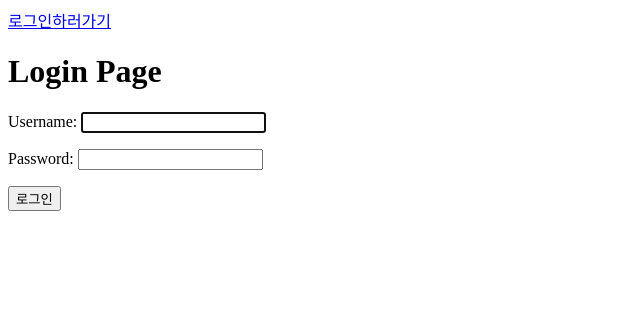
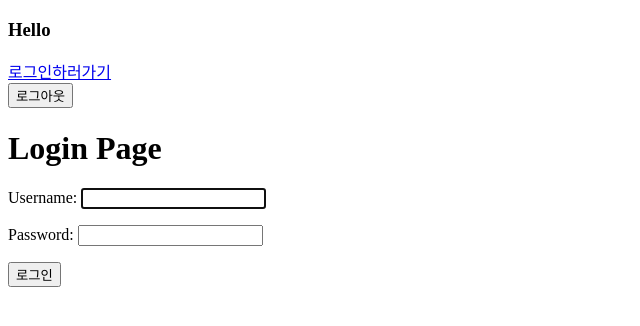
Before and after one commit to jyk3311/spartamarket, a Django app: page /accounts/login/ in a window 1280 px wide. Shown: the top 326 px of the page, without its empty margins (0-640 px from the left). Run offline with Django 4.2, Linux system fonts and the light colour scheme.

Commit message:
feat: logout 구현 - accounts/views.py logout 함수 로직 생성 accounts/urls.py logout path 생성 base.html에 로그아웃 버튼 생성

```diff
--- a/accounts/urls.py
+++ b/accounts/urls.py
@@ -6,5 +6,6 @@ app_name = 'accounts'
 urlpatterns = [
     path('homepage/', views.homepage, name="homepage"), # 홈페이지 urlpatterns
     path('sign-up/', views.sign_up, name="sign_up"), # 회원가입 urlpatterns
-    path('login/', views.login, name="login"),
+    path('login/', views.login, name="login"), # 로그인
+    path('logout/', views.logout, name="logout"), # 로그아웃
 ]
--- a/accounts/views.py
+++ b/accounts/views.py
@@ -2,6 +2,7 @@ from django.shortcuts import render, redirect
 from django.views.decorators.http import require_POST, require_http_methods
 from django.contrib.auth.forms import AuthenticationForm
 from django.contrib.auth import login as auth_login
+from django.contrib.auth import logout as auth_logout
 
 
 # Create your views here.
@@ -30,3 +31,10 @@ def login(request): # 로그인
 
     context = {"form": form}
     return render(request, "accounts/login.html", context)
+
+
+
+def logout(request):
+    if request.user.is_authenticated:
+        auth_logout(request)
+    return redirect('accounts:homepage')
--- a/templates/base.html
+++ b/templates/base.html
@@ -9,7 +9,12 @@
 
 <body>
     <div class="navbar">
+        <h3>Hello {{request.user.username}}</h3>
         <a href="{% url 'accounts:login' %}">로그인하러가기</a>
+        <form action="{% url 'accounts:logout' %}" method="POST">
+            {% csrf_token %}
+            <button type="submit">로그아웃</button>
+        </form>
 
     </div>
     <div class="container">
```
